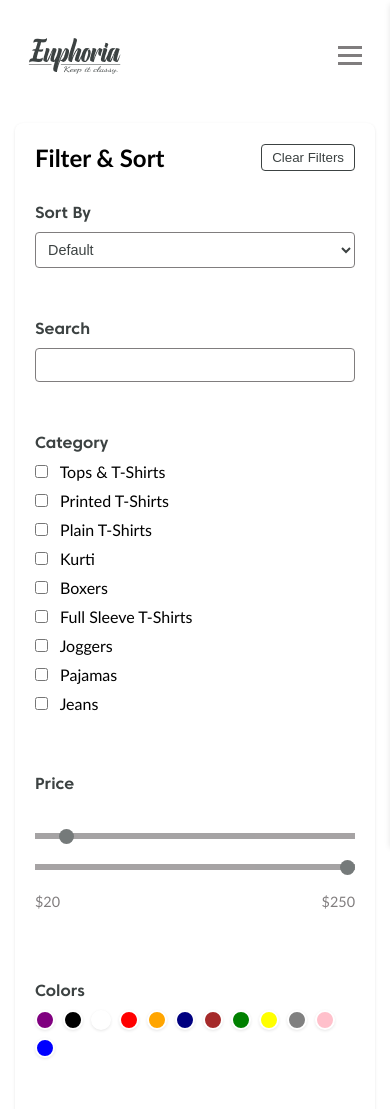
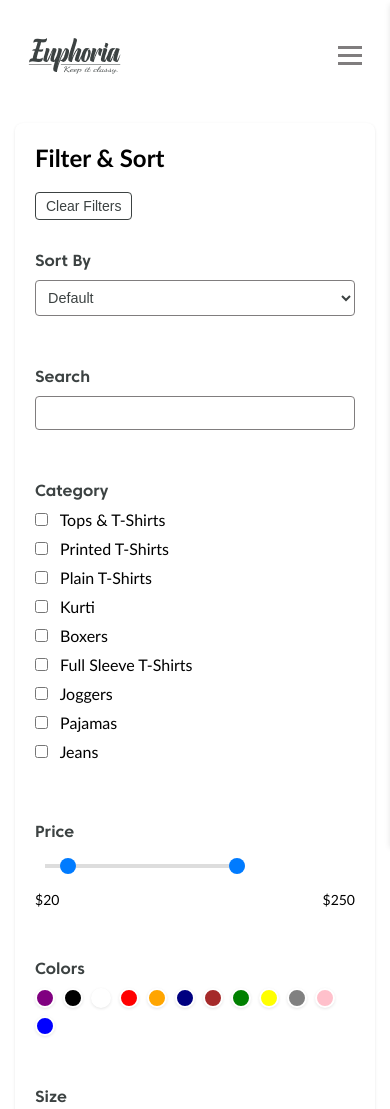
Before and after one commit to AlexBud369/Web_programming_Term_Paper, a website: page pages/admin.html in a window 390 px wide. Shown: the top 1109 px of the page. Drawn offline with Linux system fonts and the light colour scheme.

Commit message:
feat: completely redesign admin panel styles

```diff
--- a/css/pages/admin.css
+++ b/css/pages/admin.css
@@ -25,9 +25,17 @@ body, html {
 
 .filters-header {
     display: flex;
-    justify-content: space-between;
-    align-items: center;
+    flex-direction: column;
+    align-items: flex-start;
     margin-bottom: 20px;
+}
+
+.filters-header-title {
+    font-size: 1.25rem;
+    font-weight: 600;
+    color: var(--secondary-color);
+    margin-bottom: 10px;
+    font-family: var(--font-heading);
 }
 
 .clear-filters {
@@ -38,6 +46,8 @@ body, html {
     cursor: pointer;
     color: var(--secondary-color);
     transition: var(--transition-base);
+    font-size: 0.875rem;
+    margin-top: 20px;
 }
 
 .clear-filters:hover {
@@ -59,6 +69,7 @@ body, html {
 
 .sort-select, .style-select, .search-input {
     width: 100%;
+    max-width: 200px;
     padding: 8px;
     border: 1px solid var(--text-color);
     border-radius: 4px;
@@ -91,59 +102,62 @@ body, html {
 }
 
 .price-range {
+    margin-top: 10px;
+}
+
+.range-container {
     position: relative;
-    padding: 20px 0;
+    height: 10px;
+    margin: 20px 10px;
+    max-width: 200px;
+}
+
+.range-track {
+    position: absolute;
+    top: 50%;
+    left: 0;
+    right: 0;
+    height: 4px;
+    background: #ddd;
+    transform: translateY(-50%);
 }
 
 .price-slider {
+    position: absolute;
     width: 100%;
     -webkit-appearance: none;
-    height: 6px;
-    background: var(--text-color);
-    outline: none;
-    opacity: 0.7;
-    transition: opacity var(--transition-base);
-}
-
-.price-slider:hover {
-    opacity: 1;
+    appearance: none;
+    background: transparent;
+    pointer-events: none;
+    top: 50%;
+    transform: translateY(-50%);
 }
 
 .price-slider::-webkit-slider-thumb {
     -webkit-appearance: none;
     appearance: none;
-    width: 15px;
-    height: 15px;
-    background: var(--secondary-color);
+    width: 16px;
+    height: 16px;
+    background: #007bff;
+    border-radius: 50%;
     cursor: pointer;
-    border-radius: 50%;
+    pointer-events: auto;
 }
 
 .price-slider::-moz-range-thumb {
-    width: 15px;
-    height: 15px;
-    background: var(--secondary-color);
+    width: 16px;
+    height: 16px;
+    background: #007bff;
+    border-radius: 50%;
     cursor: pointer;
-    border-radius: 50%;
-}
-
-#price-range-min {
-    position: relative;
-    margin-bottom: 15px;
-    z-index: 1;
-}
-
-#price-range-max {
-    position: relative;
-    z-index: 2;
+    pointer-events: auto;
 }
 
 .price-values {
     display: flex;
     justify-content: space-between;
-    font-size: 0.9rem;
-    color: var(--text-color);
-    margin-top: 20px;
+    font-size: 14px;
+    margin-top: 10px;
 }
 
 .color-options {
@@ -186,10 +200,15 @@ body, html {
     background: var(--bg-color);
 }
 
+.color-option.active {
+    border: 2px solid #000;
+    box-shadow: 0 0 5px rgba(0, 0, 0, 0.5);
+}
+
 .size-option.active {
-    background: var(--secondary-color);
-    color: var(--primary-color);
-    border-color: var(--secondary-color);
+    background-color: #007bff;
+    color: #fff;
+    border-color: #007bff;
 }
 
 .products-main {
@@ -420,7 +439,7 @@ body, html {
     font-size: 1rem;
 }
 
-@media (max-width: 768px) {
+@media (max-width: 992px) {
     .admin-container {
         flex-direction: column;
         padding: 15px;
@@ -428,13 +447,24 @@ body, html {
 
     .filters-sidebar {
         width: 100%;
+        max-width: 400px;
         margin-bottom: 20px;
         position: static;
     }
 
     .products-grid {
+        grid-template-columns: repeat(3, 1fr);
+        gap: 15px;
+    }
+}
+
+@media (max-width: 768px) {
+    .products-grid {
         grid-template-columns: repeat(2, 1fr);
-        gap: 15px;
+    }
+
+    .filters-sidebar {
+        max-width: 350px;
     }
 
     .products-header {
@@ -454,8 +484,19 @@ body, html {
         grid-template-columns: 1fr;
     }
 
+    .filters-sidebar {
+        max-width: 100%;
+    }
+
     .filter-section {
         padding: 15px 0;
+    }
+
+    .sort-select, .style-select, .search-input {
+        max-width: 100%;
+
+    .range-container {
+        max-width: 100%;
     }
 
     .pagination {
@@ -487,3 +528,4 @@ body, html {
 .product-card {
     animation: fadeIn 0.3s ease forwards;
 }
+}
```
